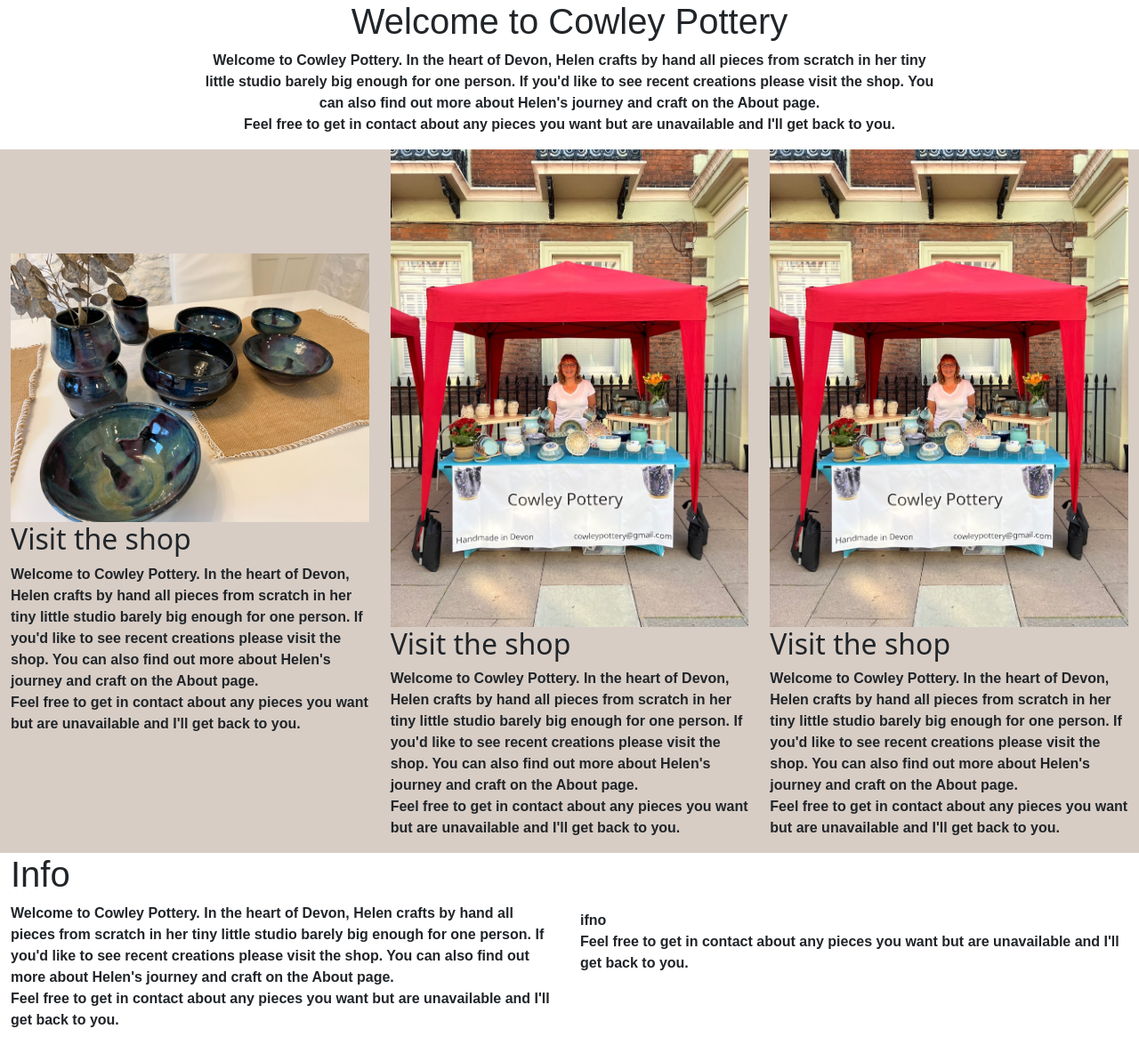
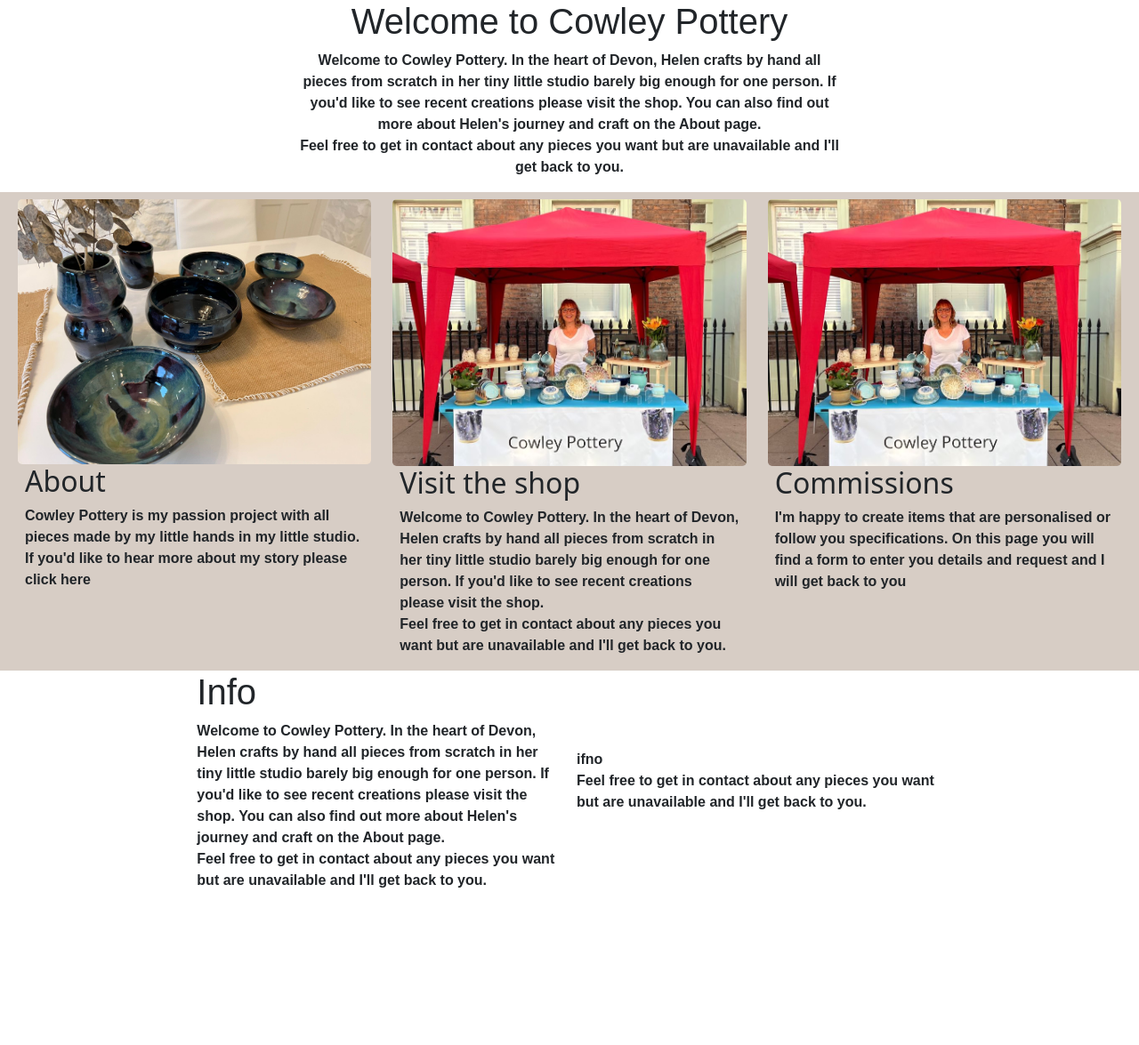
Before and after one commit to LordButley/CowleyPottery, a Django app: page /home/ in a window 1280 px wide. Shown: the part 86-1261 px from the top of the page at 89% size. After the commit the page ends 1084 px from the top, so only its background shows below. Run offline with Django 3.2, Linux system fonts and the light colour scheme; some libraries are stand-ins or nearby versions; some web fonts are replaced.

Commit message:
add padding, border-radius and sizing to index.html elements

```diff
--- a/home/templates/home/index.html
+++ b/home/templates/home/index.html
@@ -7,7 +7,7 @@
         <!-- <div class="col-12 col-md-4 my-auto">
             <img class="img-fluid rounded-3" src="/media/homepage1.jpg" alt="Pottery examples">
         </div> -->
-        <div class="col-12 col-md-8 my-auto text-center">
+        <div class="col-12 col-md-6 my-auto text-center">
             <h1>
                 Welcome to Cowley Pottery
             </h1>
@@ -21,61 +21,59 @@
 
         </div>
     </div>
-    <div class="row h-100">
-        <div class="col-12 col-md-4 my-auto">
-            <img class="img-fluid" src="/media/homepage1.jpg" alt="Pottery examples">
+    <div class="row h-100 justify-content-center px-2">
+        <div class="col-12 col-md-4 col-xxl-3 pt-2">
+            <img class="img-fluid rounded-3 tile-image" src="/media/homepage1.jpg" alt="Pottery examples">
+            <div class = "px-2">
+            <h2>
+                About
+            </h2>
+            <p>
+                Cowley Pottery is my passion project with all pieces made by my little hands in my little studio.
+                <br>
+                If you'd like to hear more about my story please click here
+            </p>
+            </div>
+
+        <!-- </div> -->
+        <!-- <div class="col-12 col-md-4 my-auto"> -->
+
+        </div>
+        <div class="col-12 col-md-4 col-xxl-3 pt-2">
+            <img class="img-fluid rounded-3 tile-image" src="/media/Stall.jpg" alt="Pottery examples">
+            <div class = "px-2">
             <h2>
                 Visit the shop
             </h2>
             <p>
                 Welcome to Cowley Pottery. In the heart of Devon, Helen crafts by hand all pieces from scratch in her
                 tiny little studio barely big enough for one person. If you'd like to see recent creations please visit
-                the shop. You can also find out more about Helen's journey and craft on the About page.
+                the shop.
                 <br>
                 Feel free to get in contact about any pieces you want but are unavailable and I'll get back to you.
             </p>
-
+            </div>
         <!-- </div> -->
         <!-- <div class="col-12 col-md-4 my-auto"> -->
 
         </div>
-        <div class="col-12 col-md-4 my-auto">
-            <img class="img-fluid" src="/media/Stall.jpg" alt="Pottery examples">
+        <div class="col-12 col-md-4 col-xxl-3 pt-2">
+            <img class="img-fluid rounded-3 tile-image" src="/media/Stall.jpg" alt="Pottery examples">
+            <div class = "px-2">
             <h2>
-                Visit the shop
+                Commissions
             </h2>
             <p>
-                Welcome to Cowley Pottery. In the heart of Devon, Helen crafts by hand all pieces from scratch in her
-                tiny little studio barely big enough for one person. If you'd like to see recent creations please visit
-                the shop. You can also find out more about Helen's journey and craft on the About page.
-                <br>
-                Feel free to get in contact about any pieces you want but are unavailable and I'll get back to you.
+                I'm happy to create items that are personalised or follow you specifications. On this page you will find a form to enter you details and request and I will get back to you
             </p>
-
-        <!-- </div> -->
-        <!-- <div class="col-12 col-md-4 my-auto"> -->
-
-        </div>
-        <div class="col-12 col-md-4 my-auto">
-            <img class="img-fluid" src="/media/Stall.jpg" alt="Pottery examples">
-            <h2>
-                Visit the shop
-            </h2>
-            <p>
-                Welcome to Cowley Pottery. In the heart of Devon, Helen crafts by hand all pieces from scratch in her
-                tiny little studio barely big enough for one person. If you'd like to see recent creations please visit
-                the shop. You can also find out more about Helen's journey and craft on the About page.
-                <br>
-                Feel free to get in contact about any pieces you want but are unavailable and I'll get back to you.
-            </p>
-
+            </div>
         <!-- </div> -->
         <!-- <div class="col-12 col-md-4 my-auto"> -->
 
         </div>
     </div>
-    <div class="row h-100 bg-white">
-        <div class="col-6 my-auto">
+    <div class="row h-100 justify-content-center bg-white">
+        <div class="col-12 col-md-4 my-auto px-2">
             <h1>
                 Info
             </h1>
@@ -88,7 +86,7 @@
             </p>
 
         </div>
-        <div class="col-6 my-auto">
+        <div class="col-12 col-md-4 my-auto px-2">
             <p>
                 ifno
                 <br>
--- a/static/css/base.css
+++ b/static/css/base.css
@@ -39,3 +39,10 @@ p {
     color:black;
     font-size: large;
 }
+
+.tile-image{
+    max-height: 300px;
+    min-width: 100%;
+    overflow:hidden;
+    object-fit: cover;
+}
```
